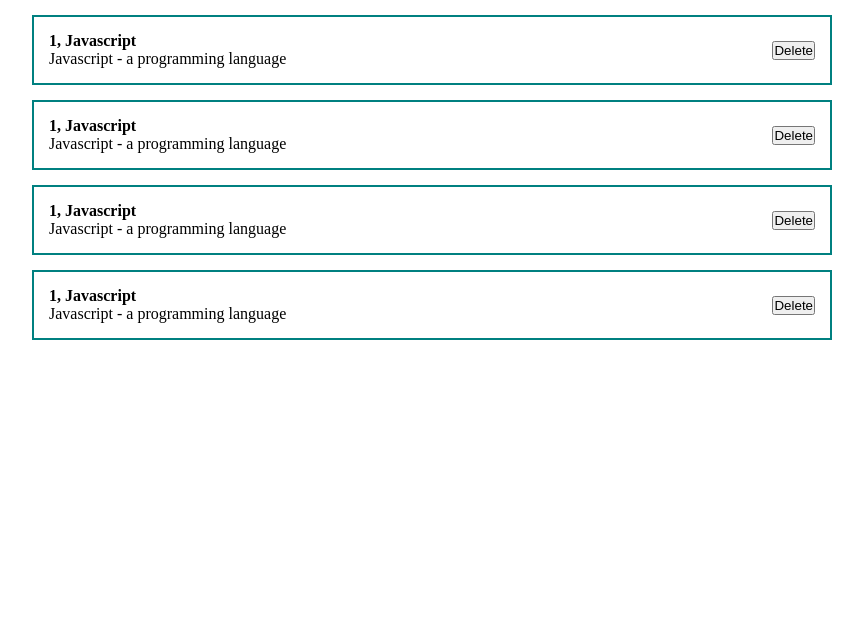
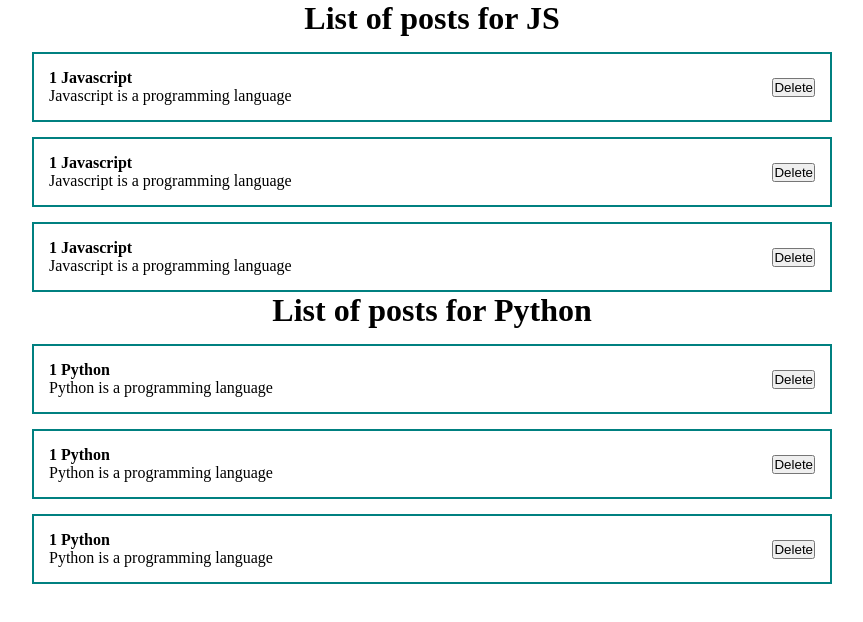
Before and after one commit to yarutiun/Learn-React, a React (Create React App) app in the folder transuha/: page / in a window 1280 px wide. Shown: the top 622 px of the page, without its empty margins (208-1071 px from the left). Built offline with nearby package versions, Linux system fonts and the light colour scheme.

Commit message:
using different arrays for one function using props

```diff
--- a/transuha/src/App.js
+++ b/transuha/src/App.js
@@ -3,24 +3,25 @@ import ClassCounter from './components/ClassCounter';
 import Counter from './components/counter';
 import '../src/styles/app.css'
 import PostItem from './components/postitem';
+import PostList from './components/PostList';
 
 function App() {
 
+  const [posts, setPosts] = useState(
+    [{body: 'Javascript is a programming language', id: 1, title: 'Javascript'},
+    {body: 'Javascript is a programming language', id: 1, title: 'Javascript'},
+    {body: 'Javascript is a programming language', id: 1, title: 'Javascript'}]
+  )
+
+  const [posts2, setPosts2] = useState(
+    [{body: 'Python is a programming language', id: 1, title: 'Python'},
+    {body: 'Python is a programming language', id: 1, title: 'Python'},
+    {body: 'Python is a programming language', id: 1, title: 'Python'}]
+  )
   return (
     <div className='App'>
-      {/* <div className='post'>
-        <div className='post-content'>
-          <strong>1, Javascript</strong>
-          <div>Javascript - a programming language</div>
-        </div>
-        <div className='post-btns'>
-          <button>Delete</button>
-        </div>
-      </div> */}
-    <PostItem />
-    <PostItem />
-    <PostItem />
-    <PostItem />
+      <PostList posts={posts} title={"List of posts for JS"}/>
+      <PostList posts={posts2} title={"List of posts for Python"}/>
     </div>
   );
 }
--- /dev/null
+++ b/transuha/src/components/PostList.jsx
@@ -0,0 +1,14 @@
+import React from "react";
+import PostItem from "./postitem";
+const PostList = ({posts, title}) => {
+    return(
+        <div>
+            <h1 style={{textAlign: 'center'}}>{title}</h1>
+            {posts.map((post) =>
+            <PostItem post={post} key={post.id}/>
+            )}
+        </div>
+    )
+}
+
+export default PostList;
--- a/transuha/src/components/postitem.jsx
+++ b/transuha/src/components/postitem.jsx
@@ -1,12 +1,13 @@
 import React from "react";
 
-const PostItem = () => {
+const PostItem = (props) => {
+    console.log(props);
     return(
         <div>
             <div className='post'>
                 <div className='post-content'>
-                    <strong>1, Javascript</strong>
-                    <div>Javascript - a programming language</div>
+                    <strong>{props.post.id} {props.post.title}</strong>
+                    <div>{props.post.body}</div>
                 </div>
                     <div className='post-btns'>
                         <button>Delete</button>
```
